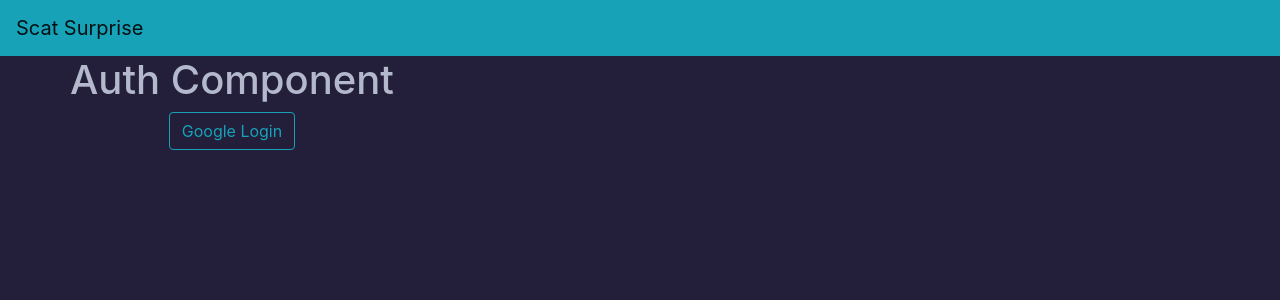
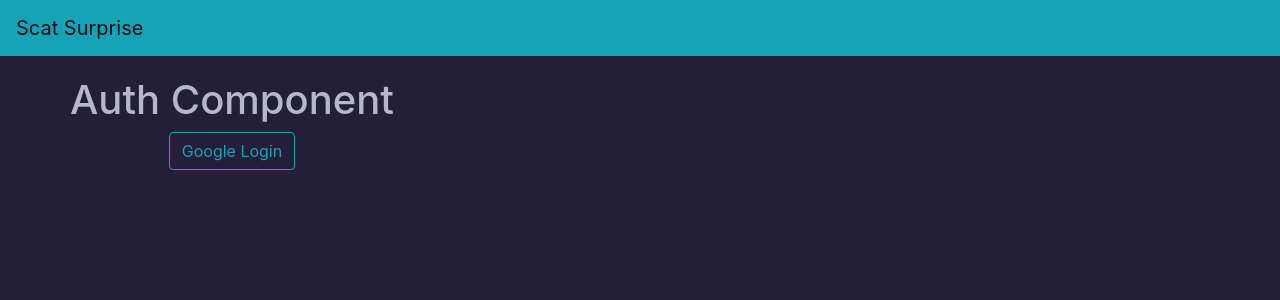
Before and after one commit to John-Fleming/scatt-surprise, a React (Create React App) app: page /auth in a window 1280 px wide. Shown: the top 300 px of the page. Built offline with nearby package versions, Linux system fonts and the light colour scheme; no server answers.

Commit message:
added card style

```diff
--- a/src/App/App.js
+++ b/src/App/App.js
@@ -63,7 +63,7 @@ class App extends React.Component {
         <BrowserRouter>
           <React.Fragment>
             <MyNavbar authed={authed} />
-            <div className="container">
+            <div id="app-main" className="container">
               <div className="row">
                 <Switch>
                   <PrivateRoute path='/home' component={Home} authed={authed}/>
--- a/src/components/pages/Home/Home.js
+++ b/src/components/pages/Home/Home.js
@@ -26,7 +26,7 @@ class Home extends React.Component {
   render() {
     const { scats } = this.state;
     const buildScatCards = scats.map((scat) => (
-      <ScatCard scat={scat}/>
+      <ScatCard key={scat.id} scat={scat}/>
     ));
 
     return (
--- a/src/components/shared/ScatCard/ScatCard.js
+++ b/src/components/shared/ScatCard/ScatCard.js
@@ -1,12 +1,23 @@
 import React from 'react';
+
+import scatShape from '../../../helpers/propz/scatShape';
 import './ScatCard.scss';
 
 class ScatCard extends React.Component {
+  static propTypes = {
+    scat: scatShape.scatShape,
+  }
+
   render() {
     const { scat } = this.props;
     return (
-      <div className="ScatCard">
-        {scat.location}
+      <div className="ScatCard col-3">
+        <div className="card">
+          <div className="card-body">
+            <h5 className="card-title">{scat.location}</h5>
+            <p className="card-text">{scat.notes}</p>
+          </div>
+        </div>
       </div>
     );
   }
--- a/src/components/shared/ScatCard/ScatCard.scss
+++ b/src/components/shared/ScatCard/ScatCard.scss
@@ -1,3 +1,3 @@
 .ScatCard {
-  display: block;
+  margin-bottom: 15px;
 }
--- /dev/null
+++ b/src/helpers/propz/scatShape.js
@@ -0,0 +1,16 @@
+import PropTypes from 'prop-types';
+
+const scatShape = PropTypes.shape({
+  id: PropTypes.string.isRequired,
+  color: PropTypes.string.isRequired,
+  shape: PropTypes.string.isRequired,
+  size: PropTypes.string.isRequired,
+  temperature: PropTypes.number.isRequired,
+  viscosity: PropTypes.string.isRequired,
+  wasFulfilling: PropTypes.bool.isRequired,
+  location: PropTypes.string.isRequired,
+  notes: PropTypes.string.isRequired,
+  uid: PropTypes.string.isRequired,
+});
+
+export default { scatShape };
--- a/src/styles/index.scss
+++ b/src/styles/index.scss
@@ -3,8 +3,10 @@
 
 body {
   background-color: $favColor;
-  color: #B3B8CD;
-  a {
+  h1, h2 {
     color: #B3B8CD;
   }
+  #app-main {
+    margin: 20px auto;
+  }
 }
```
